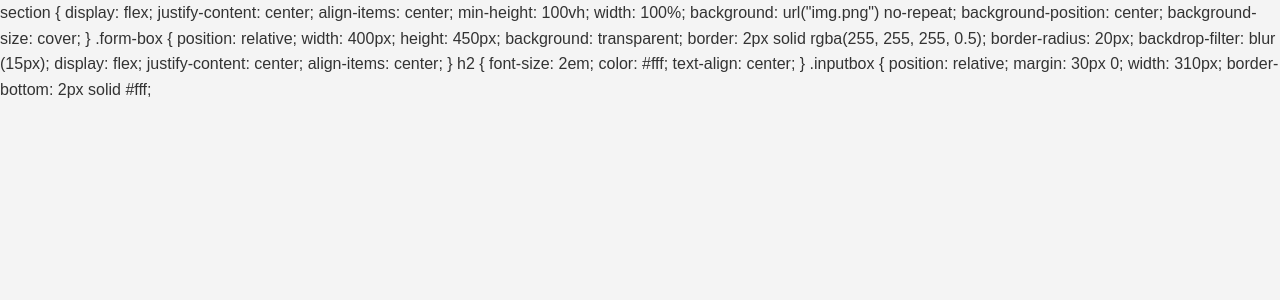
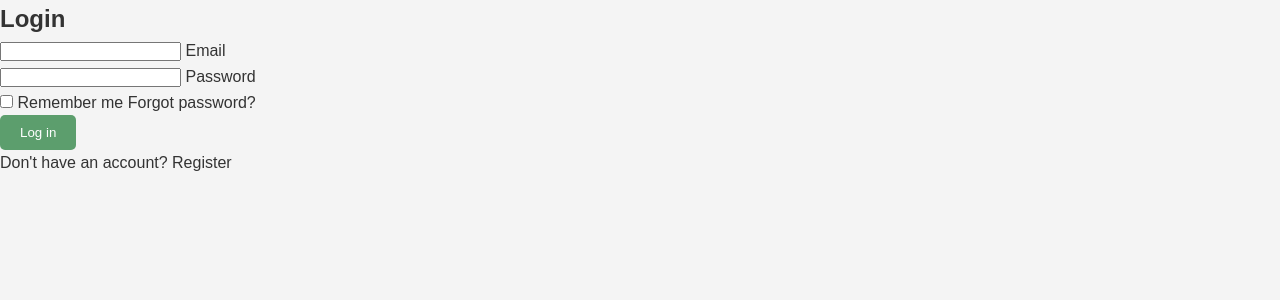
Before and after one commit to Muhamed530/StudyBunny, a Python web app: template templates/loginPage.html in a window 1280 px wide. Shown: the top 300 px of the page. Run offline with Jinja, Linux system fonts and the light colour scheme; the template is opened without the code that fills it, so the values that code supplies are empty.

Commit message:
Added loginPage html formatting and js

```diff
--- a/templates/loginPage.html
+++ b/templates/loginPage.html
@@ -3,39 +3,38 @@
 <head>
     <meta charset="UTF-8">
     <meta name="viewport" content="width=device-width, initial-scale=1.0">
-    <title>Chubby Bunny - Notes Page</title>
+    <title>Chubby Bunny - Login Page</title>
     <link rel="stylesheet" href ="/static/css/base.css">
-    <link rel="stylesheet" href="/static/css/notes.css">
-    <script defer src="scripts.js"></script>
+    <link rel="stylesheet" href="/static/css/loginPage.css">
+    <script defer src="/static/js/loginPage.js"></script>
 </head>
 
-
-
-section {
-    display: flex;
-    justify-content: center; align-items: center; min-height: 100vh;
-    width: 100%;
-    background: url("img.png") no-repeat; background-position: center; background-size: cover;
-    }
-    .form-box {
-    position: relative;
-    width: 400px;
-    height: 450px;
-    background: transparent;
-    border: 2px solid rgba(255, 255, 255, 0.5);
-    border-radius: 20px;
-    backdrop-filter: blur (15px);
-    display: flex;
-    justify-content: center;
-    align-items: center;
-    }
-    h2 {
-    font-size: 2em;
-    color: #fff;
-    text-align: center;
-    }
-    .inputbox {
-    position: relative;
-    margin: 30px 0;
-    width: 310px;
-    border-bottom: 2px solid #fff;
+<body>
+    <div class = "form-box">
+        <div class = "form-value">
+            <form action = "">
+                <h2>Login</h2>
+                <div class = "inputbox">
+                    <ion=icon name = "mail-outline"></ion-icon>
+                    <input type = "email" required />
+                    <label for = "">Email</label>
+                </div>
+                <div class = "inputbox">
+                    <ion-icon name = "lock-closed-outline"></ion-icon>
+                    <input type = "password" required />
+                    <label for = "">Password</label>
+                </div>
+                <div class = "forget">
+                    <label><input type = "checkbox" /> Remember me </label>
+                    <label>
+                        <a href="#">Forgot password?</a>
+                    </label>
+                </div>
+                <button>Log in</button>
+                <div class = "register">
+                    <p>Don't have an account? <a href="#">Register</a></p>
+                </div>
+            </form>
+        </div>
+    </div>
+</body>
```
Also changed, not shown: static/js/loginPage.js (added).
